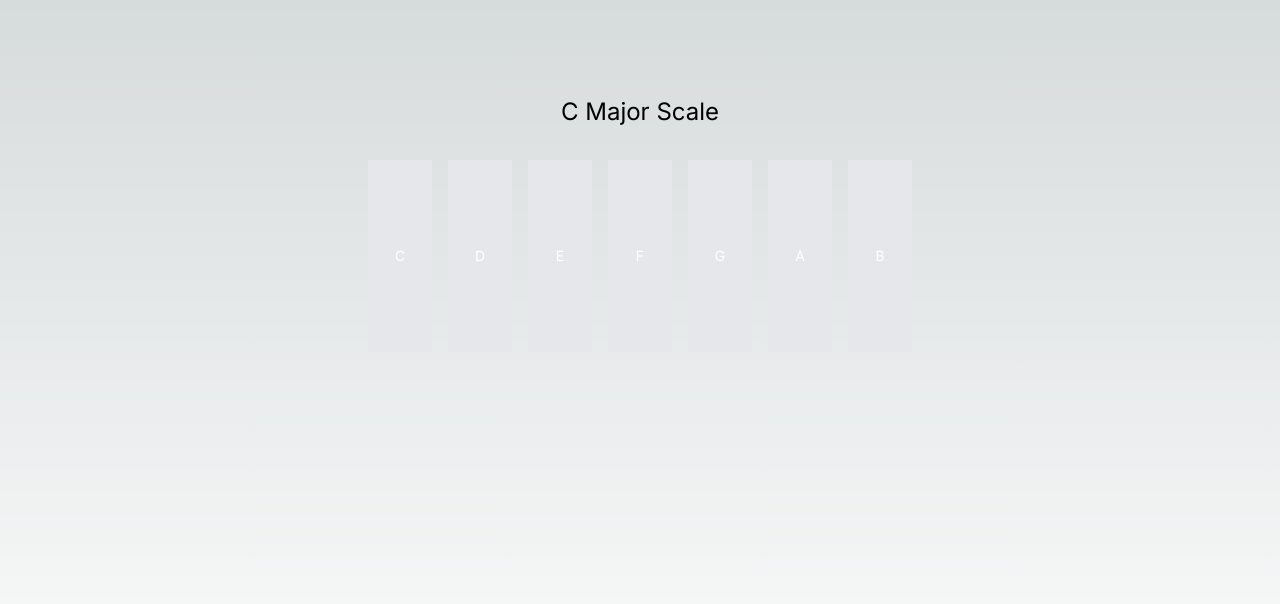
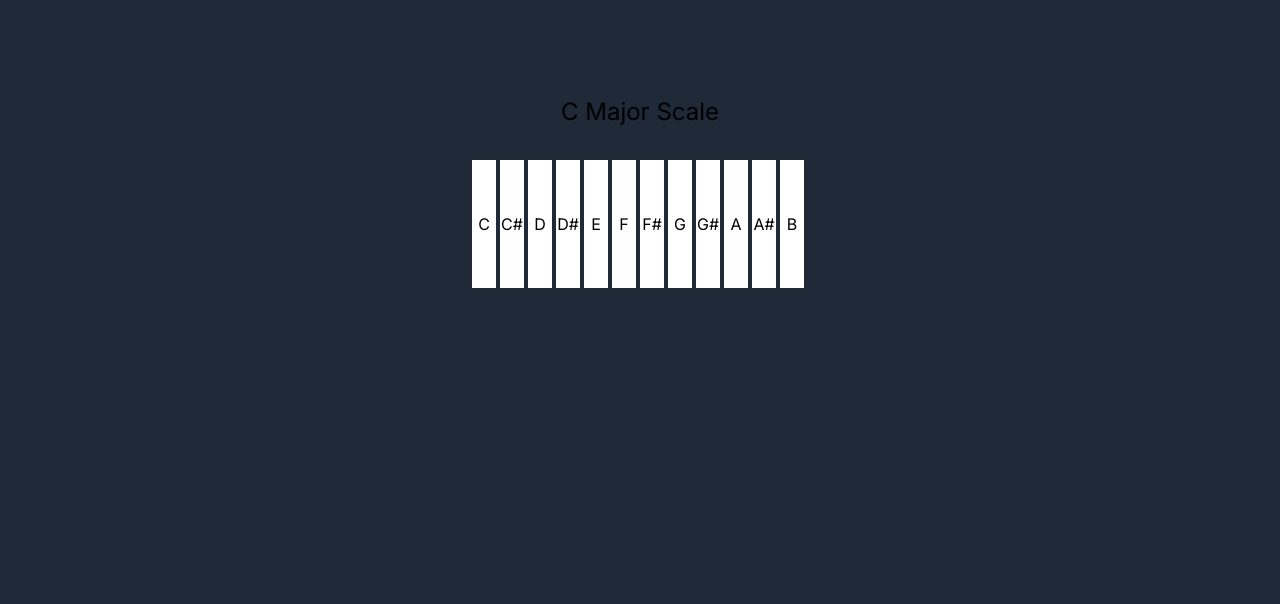
Before and after one commit to Ethan-Greaves/Piano-Sim, a Next.js app: page / in a window 1280 px wide. Shown: the top 604 px of the page. Built offline with nearby package versions, Linux system fonts and the light colour scheme.

Commit message:
Misc changes
Add scss folder structure and some styling for keys and a reset.scss file. refactor note.tsx file

```diff
--- /dev/null
+++ b/resources/scss/base/reset.scss
@@ -0,0 +1,147 @@
+// Reset box model
+html,
+body,
+div,
+span,
+applet,
+object,
+iframe,
+h1,
+h2,
+h3,
+h4,
+h5,
+h6,
+p,
+blockquote,
+pre,
+a,
+abbr,
+acronym,
+address,
+big,
+cite,
+code,
+del,
+dfn,
+em,
+font,
+img,
+ins,
+kbd,
+q,
+s,
+samp,
+small,
+strike,
+strong,
+sub,
+sup,
+tt,
+var,
+b,
+u,
+i,
+center,
+dl,
+dt,
+dd,
+ol,
+ul,
+li,
+fieldset,
+form,
+label,
+legend,
+table,
+caption,
+tbody,
+tfoot,
+thead,
+tr,
+th,
+td {
+    margin: 0;
+    padding: 0;
+    border: 0;
+    outline: 0;
+    font-size: 100%;
+    vertical-align: baseline;
+    background: transparent;
+}
+
+// Reset headings
+h1,
+h2,
+h3,
+h4,
+h5,
+h6 {
+    font-weight: normal;
+}
+
+// Reset lists
+ol,
+ul {
+    list-style: none;
+}
+
+// Reset form elements
+button,
+input,
+select,
+textarea {
+    margin: 0;
+    padding: 0;
+    border: 0;
+    outline: 0;
+    font-size: 100%;
+    vertical-align: baseline;
+    background: transparent;
+}
+
+// Reset table elements
+table {
+    border-collapse: collapse;
+    border-spacing: 0;
+}
+
+// Reset anchor styles
+a {
+    text-decoration: none;
+    color: inherit;
+}
+
+// Reset miscellaneous elements
+sup {
+    vertical-align: super;
+}
+
+sub {
+    vertical-align: sub;
+}
+
+mark {
+    background-color: transparent;
+    color: inherit;
+}
+
+code,
+kbd,
+pre,
+samp {
+    font-family: monospace, monospace;
+    font-size: 1em;
+}
+
+small {
+    font-size: 80%;
+}
+
+strong {
+    font-weight: bold;
+}
+
+em {
+    font-style: italic;
+}
--- /dev/null
+++ b/resources/scss/components/note.scss
@@ -0,0 +1,14 @@
+.pianoKey{
+    box-sizing: border-box;
+    display: inline-block;
+    &.white{
+        width: 23px;
+        height: 120px;
+        background-color: white;
+        border: 1px solid black;
+        margin-right: 2px;
+    }
+    &.black{
+
+    }
+}
--- /dev/null
+++ b/resources/scss/style.scss
@@ -0,0 +1,31 @@
+// style.scss
+
+// Base
+@import 'base/reset';
+// @import 'base/typography';
+
+// Components
+// @import 'components/buttons';
+// @import 'components/carousel';
+// @import 'components/modal';
+@import 'components/note';
+
+// Layout
+// @import 'layout/grid';
+// @import 'layout/header';
+// @import 'layout/footer';
+// @import 'layout/sidebar';
+// @import 'layout/forms';
+
+// // Pages
+// @import 'pages/home';
+// @import 'pages/contact';
+
+// // Themes
+// @import 'themes/theme';
+// @import 'themes/admin';
+
+// // Utils
+// @import 'utils/variables';
+// @import 'utils/functions';
+// @import 'utils/mixins';
--- a/src/app/page.tsx
+++ b/src/app/page.tsx
@@ -1,17 +1,15 @@
 "use client";
 import Scale from '@/components/scale/scale'
-// import { AudioContextProvider } from '@/context/audioContext.context'
+import '../../resources/scss/style.scss';
 
 export default function Home() {
 
   const audioContext = new AudioContext();
 
   return (
-    <main className="flex min-h-screen flex-col items-center p-24">
+    <main className="flex min-h-screen flex-col items-center p-24 bg-gray-800">
       <h1 className='text-2xl pb-8 align-left'>C Major Scale</h1>
-      {/* <AudioContextProvider> */}
-        <Scale ac={audioContext}/>
-      {/* </AudioContextProvider> */}
+      <Scale ac={audioContext}/>
     </main>
   )
 }
--- a/src/components/key/key.tsx
+++ /dev/null
@@ -1,14 +0,0 @@
-
-interface KeyProps {
-    note: string,
-}
-
-const Key = (props: KeyProps) => {
-    return (
-        <>
-            <h1>{`Key note is: ${props.note}`}</h1>
-        </>
-    );
-}
-
-export default Key;
--- a/src/components/note/note.tsx
+++ b/src/components/note/note.tsx
@@ -6,35 +6,36 @@ interface NoteProps {
     text?: string,
     ac: AudioContext,
     semitonesToShift: number,
+    white: boolean
 }
 
-const Note: React.FC<NoteProps> = (props) => {
+const Note: React.FC<NoteProps> = ({
+    audioFile = '',
+    text = 'Note',
+    ac,
+    semitonesToShift = 0,
+    white = true,
+}) => {
     const playAudio = async () => {
-        if (props.ac.state === 'suspended') await props.ac.resume();
+        if (ac.state === 'suspended') await ac.resume();
 
-        const response = await fetch(props.audioFile);
+        const response = await fetch(audioFile);
         const arrayBuffer = await response.arrayBuffer();
-        const audioBuffer = await props.ac.decodeAudioData(arrayBuffer);
-        const source = props.ac.createBufferSource();
+        const audioBuffer = await ac.decodeAudioData(arrayBuffer);
+        const source = ac.createBufferSource();
         source.buffer = audioBuffer;
-        source.playbackRate.value = usePlaybackRateSemitones(props.semitonesToShift) || 1;
-        source.connect(props.ac.destination);
+        source.playbackRate.value = usePlaybackRateSemitones(semitonesToShift) || 1;
+        source.connect(ac.destination);
         source.start(0);
     };
 
     return (
         <div>
-            <button onClick={playAudio} className='w-16 h-48 mx-2 bg-gray-200 text-white text-sm'>
-                {props.text}
+            <button onClick={playAudio} className={`box-border inline-block ${white ? 'w-6 h-32 bg-white border-8 border-black mr-1' : 'black'}`}>
+                <span className='text-black select-none'>{text}</span>
             </button>
         </div>
     );
 };
 
-Note.defaultProps = {
-    audioFile: '',
-    text: 'Note',
-    semitonesToShift: 0,
-};
-
 export default Note;
--- a/src/components/scale/scale.tsx
+++ b/src/components/scale/scale.tsx
@@ -1,19 +1,17 @@
 import React from 'react';
 import Note from '@/components/note/note';
+import notes from '@/data/notes';
 
 interface ScaleProps {
     ac: AudioContext
 }
 
 const Scale: React.FC<ScaleProps> = (props) => {
-    const cMajorKeys = ['C', 'D', 'E', 'F', 'G', 'A', 'B'];
-
     return (
         <div className='flex'>
-            {cMajorKeys.map((key, i) => {
-                console.log(i * 2);
+            {notes.map((note, i) => {
                 return (
-                    <Note ac={props.ac} key={key} text={key} semitonesToShift={i * 2} audioFile='/audio/samplePiano.wav' />
+                    <Note ac={props.ac} text={note.name} semitonesToShift={note.semitones} audioFile='/audio/samplePiano.wav' />
                 );
             })}
         </div>
--- /dev/null
+++ b/src/data/notes.js
@@ -0,0 +1,16 @@
+const notes = [
+    { name: 'C', semitones: 0, white: true },
+    { name: 'C#', semitones: 1, white: false },
+    { name: 'D', semitones: 2, white: true },
+    { name: 'D#', semitones: 3, white: false },
+    { name: 'E', semitones: 4, white: true },
+    { name: 'F', semitones: 5, white: true },
+    { name: 'F#', semitones: 6, white: false },
+    { name: 'G', semitones: 7, white: true },
+    { name: 'G#', semitones: 8, white: false },
+    { name: 'A', semitones: 9, white: true },
+    { name: 'A#', semitones: 10, white: false },
+    { name: 'B', semitones: 11, white: true },
+];
+
+export default notes;
--- /dev/null
+++ b/tailwind.config.js
@@ -0,0 +1,19 @@
+"use strict";
+Object.defineProperty(exports, "__esModule", { value: true });
+var config = {
+    content: [
+        './src/pages/**/*.{js,ts,jsx,tsx,mdx}',
+        './src/components/**/*.{js,ts,jsx,tsx,mdx}',
+        './src/app/**/*.{js,ts,jsx,tsx,mdx}',
+    ],
+    theme: {
+        extend: {
+            backgroundImage: {
+                'gradient-radial': 'radial-gradient(var(--tw-gradient-stops))',
+                'gradient-conic': 'conic-gradient(from 180deg at 50% 50%, var(--tw-gradient-stops))',
+            },
+        },
+    },
+    plugins: [],
+};
+exports.default = config;
--- a/tsconfig.json
+++ b/tsconfig.json
@@ -22,6 +22,6 @@
       "@/*": ["./src/*"]
     }
   },
-  "include": ["next-env.d.ts", "**/*.ts", "**/*.tsx", ".next/types/**/*.ts"],
+  "include": ["next-env.d.ts", "**/*.ts", "**/*.tsx", ".next/types/**/*.ts", "tailwind.config.ts"],
   "exclude": ["node_modules"]
 }
```
Also changed, not shown: package.json (+4 -3 lines), src/hooks/useAudioContext.tsx (deleted, +0 -7 lines), 1 other file (tests, documents, lock files or other folders).
